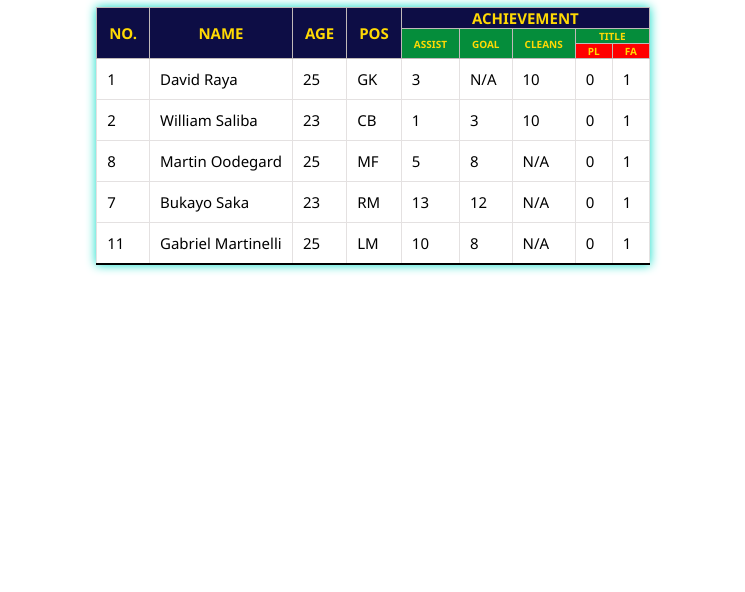
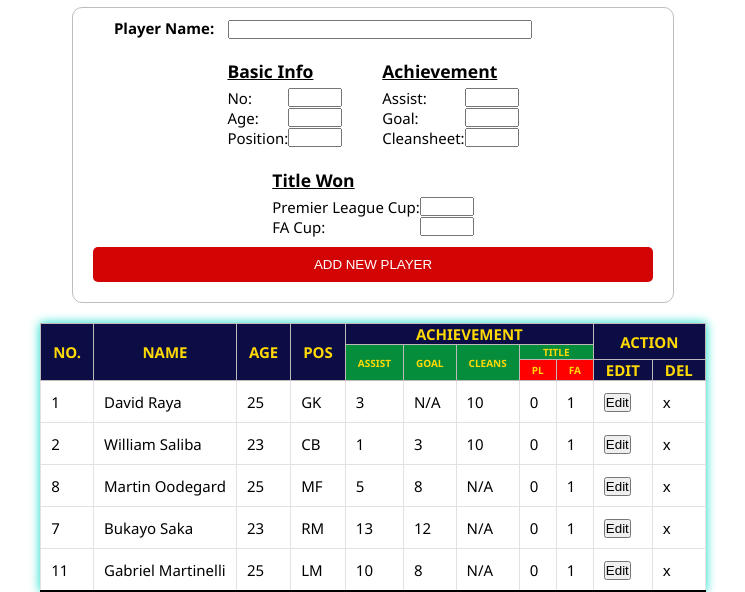
Before and after one commit to hardiw88/arsenal-player-db, a plain HTML site: page index.html in a window 1280 px wide. Shown: the part 239-831 px from the top of the page, without its empty margins (267-1012 px from the left). Before the commit the page ends 800 px from the top, so only its background shows below. Drawn offline with Linux system fonts and the light colour scheme.

Commit message:
19feb - add feature(edit populate the input) + logo

```diff
--- a/exercise.js
+++ b/exercise.js
@@ -83,6 +83,37 @@ const arrayArsenalPlayers = [
     }
 ]
 
+function editButton(index){
+    let formContainerInput = document.querySelector('.form-container-input')
+    // formContainerInput.classList.toggle("hidedisplay")
+
+    let changeLabel = document.getElementById('submit-form')
+    changeLabel.innerText="UPDATE DATABASE"
+
+    console.log(arrayArsenalPlayers[index]);
+
+    document.getElementById('form-name').value=arrayArsenalPlayers[index].name
+
+    document.getElementById('form-no').value=arrayArsenalPlayers[index].no
+
+    document.getElementById('form-age').value=arrayArsenalPlayers[index].age
+
+    document.getElementById('form-position').value=arrayArsenalPlayers[index].position
+
+    document.getElementById('form-assist').value=arrayArsenalPlayers[index].achievement.assist
+
+    document.getElementById('form-goal').value=arrayArsenalPlayers[index].achievement.goal
+
+    document.getElementById('form-cleansheet').value=arrayArsenalPlayers[index].achievement.cleansheet
+
+    document.getElementById('form-premierleague').value=arrayArsenalPlayers[index].achievement.title.premierLeague
+
+    document.getElementById('form-facup').value=arrayArsenalPlayers[index].achievement.title.faCup
+
+}
+
+
+
 
 
 arrayArsenalPlayers.forEach((item,index)=>{
@@ -109,63 +140,26 @@ arrayArsenalPlayers.forEach((item,index)=>{
     }
 
         //insert Cell
-        tBodyRow.insertCell().innerHTML=item.no
-        tBodyRow.insertCell().innerHTML=item.name
-        tBodyRow.insertCell().innerHTML=item.age
-        tBodyRow.insertCell().innerHTML=item.position
-        tBodyRow.insertCell().innerHTML=item.achievement.assist
-        tBodyRow.insertCell().innerHTML=item.achievement.goal
-        tBodyRow.insertCell().innerHTML=item.achievement.cleansheet
-        tBodyRow.insertCell().innerHTML=item.achievement.title.premierLeague
-        tBodyRow.insertCell().innerHTML=item.achievement.title.faCup
-
-
-
-        // `
-        //     <ul>
-        //         <li>${Object.keys(item.achievement.title)[0]} : ${item.achievement.title.premierLeague}</li>
-        //         <li>${Object.keys(item.achievement.title)[1]}${item.achievement.title.faCup}</li>
-        //     <ul>
-        // `
-
-
-
-
-//         const ulTitle = document.createElement('ul')
-//         const ulTitle2= tBodyRow.insertCell().appendChild(ulTitle)
-//
-//         const liTitle = document.createElement('li')
-//         ulTitle2.appendChild(liTitle)
-//
-//
-//         ulTitle.innerHTML=`
-//         <ul>
-//             <li>${Object.entries(item.achievement.title)}</li>
-//         </ul>
-//         `
-//
-//
-//         tBodyRow.insertCell().innerHTML=`
-//         <ul>
-//             <li>${Object.entries(item.achievement.title)}</li>
-//         </ul>
-//         `
-
-
-
-
-
-
-
-
-
+        tBodyRow.insertCell(0).innerHTML=item.no
+        tBodyRow.insertCell(1).innerHTML=item.name
+        tBodyRow.insertCell(2).innerHTML=item.age
+        tBodyRow.insertCell(3).innerHTML=item.position
+        tBodyRow.insertCell(4).innerHTML=item.achievement.assist
+        tBodyRow.insertCell(5).innerHTML=item.achievement.goal
+        tBodyRow.insertCell(6).innerHTML=item.achievement.cleansheet
+        tBodyRow.insertCell(7).innerHTML=item.achievement.title.premierLeague
+        tBodyRow.insertCell(8).innerHTML=item.achievement.title.faCup
+        tBodyRow.insertCell(9).innerHTML=`<button onclick="editButton(${index})">Edit</button>`
+        tBodyRow.insertCell(10).innerHTML=`x`
 
 
 
 })
 
 
-
+function submitButton(){
+    alert('hi')
+}
 
 
 
--- a/index.html
+++ b/index.html
@@ -10,15 +10,76 @@
 
     <h2 class="title-arsenaldb"><img src="img/arsenal-logo.png" class="arsenal-logo"  width="188px"><br/>Arsenal Player Database</h2>
 
+
+
+
+
+   <!-- input from user section -->
+   <form class="form-container-input" >
+
+    <!-- player name -->
+    <div class="player-name">
+        <div class="form" >Player Name: <input type="text" class="form-name" id="form-name" required></div>
+    </div>
+
+
+    <div id="form-input" class="form-input">
+        <!-- basic info -->
+        <div class="basic-info">
+        <h3><u>Basic Info</u></h3>
+            <div class="form" >No: <input type="text" class="form-no" id="form-no" required></div>
+
+            <div class="form" >Age: <input type="text" class="form-age" id="form-age" required></div>
+            <div class="form" >Position: <input type="text" class="form-position" id="form-position" required></div>
+        </div>
+
+
+        <!-- achievement input -->
+        <div class="achievement">
+        <h3><u>Achievement</u></h3>
+
+            <div class="form" >Assist: <input type="text" class="form-assist" id="form-assist"></div>
+            <div class="form" >Goal: <input type="text" class="form-goal" id="form-goal"></div>
+            <div class="form" >Cleansheet: <input type="text" class="form-cleansheet" id="form-cleansheet"></div>
+        </div>
+
+
+        <!-- title input -->
+        <div class="title">
+        <h3><u>Title Won</u></h3>
+
+            <div class="form" >Premier League Cup: <input type="text" class="form-premierleague" id="form-premierleague"></div>
+            <div class="form" >FA Cup: <input type="text" class="form-facup" id="form-facup"></div>
+        </div>
+
+    <button type="submit" id="submit-form" class="submit-form" onclick="submitButton()">ADD NEW PLAYER</button>
+
+    </div>
+
+</form>
+
+
+
+
+
+
     <div class="content"></div>
     <table>
+
+
+
+
         <thead>
+
             <tr>
+
                 <th rowspan="3">No.</th>
                 <th rowspan="3">Name</th>
                 <th rowspan="3">Age</th>
                 <th rowspan="3">Pos</th>
-                <th colspan="8">Achievement</th>
+                <th colspan="5">Achievement</th>
+                <th rowspan="2" colspan="3">Action</th>
+
 
 
             </tr>
@@ -32,14 +93,21 @@
                 <th class="th-performance" rowspan="2">CleanS</th>
                 <th class="th-performance" colspan="2">Title</th>
 
-                <tr>
+
+                <tr id="row3" class="row3">
                         <!-- title -->
                     <th class="th-title">PL </th>
                     <th class="th-title">FA</th>
+
+                    <!-- action -->
+                    <th class="th-edit" id="th-edit">Edit </th>
+                    <th class="th-delete"  id="th-delete">Del </th>
                 </tr>
 
 
+
             </tr>
+
 
 
        </thead>
--- a/style.css
+++ b/style.css
@@ -57,3 +57,109 @@ thead{
     font-size: 10px;
 
 }
+
+
+.form-input{
+    display: flex;
+    /* border: 1px solid black; */
+    width: auto;
+    flex-wrap: wrap;
+    margin:0 10px 0 10px;
+    padding:10px;
+    justify-content: center;
+
+}
+
+.form{
+}
+
+
+#form-name{
+
+    margin-left: 10px;
+    width: 60%;
+
+}
+#form-no,
+#form-facup,
+#form-age,
+#form-premierleague,
+#form-position,#form-assist,#form-goal,#form-cleansheet{
+    width: 50px;
+}
+
+
+.player-name{
+    font-weight: bold;
+    text-align: center;
+    /* border: 1px solid rgb(12, 161, 253); */
+    width: 500px;
+}
+
+.basic-info{
+    padding:10px;
+    margin:0 10px 0 10px;
+    /* border: 1px solid red; */
+}
+
+.achievement{
+    padding:10px;
+    margin:0 10px 0 10px;
+    /* border: 1px solid rgb(4, 200, 73); */
+}
+
+.title{
+    padding:10px;
+    margin:0 10px 0 10px;
+    /* border: 1px solid rgb(6, 80, 218); */
+}
+
+input{
+    float: right;
+}
+
+h3{
+    margin-bottom:5px ;
+    margin-top:0px;
+
+}
+
+.form-name{
+    width: 100px;
+    float:none;
+}
+
+.form-container-input{
+    /* display: none; */
+    border: 1px solid rgb(193, 188, 188);
+    border-radius:10px;
+    width: 600px;
+    margin: 0 auto 20px auto;
+    padding:10px 0 0 0;
+}
+
+.submit-form{
+    width: 100%;
+    padding:10px;
+    border-radius: 5px;
+    border:0px;
+    color:white;
+    background-color: rgb(210, 4, 4);
+    margin-bottom: 10px;
+
+}
+
+.submit-form:hover{
+    background-color: rgb(138, 35, 35);
+    cursor: pointer;
+}
+
+.submit-form:active{
+    background-color: rgb(71, 13, 13);
+    cursor: pointer;
+}
+
+.hidedisplay{
+    display:none;
+    background-color: red;
+}
```
